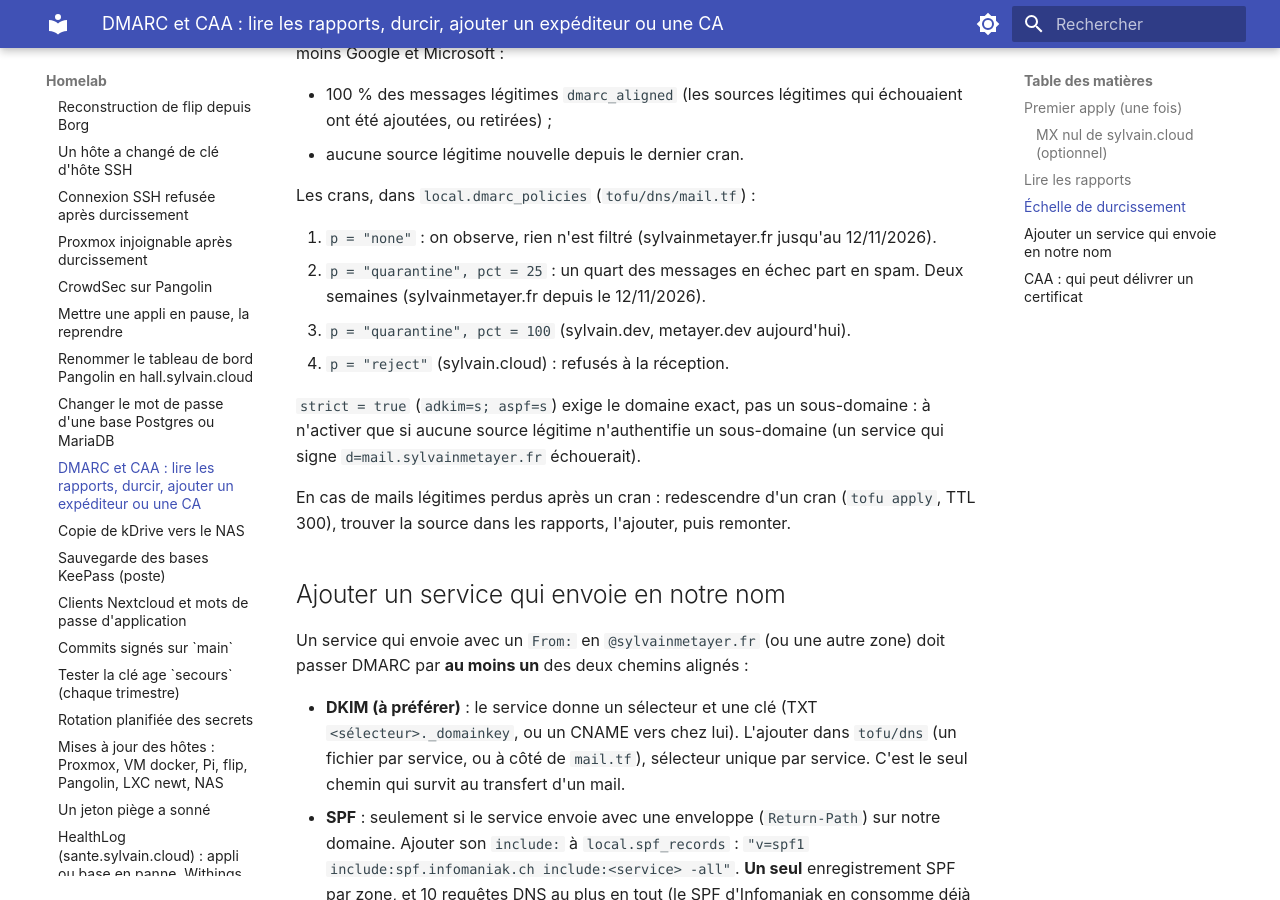
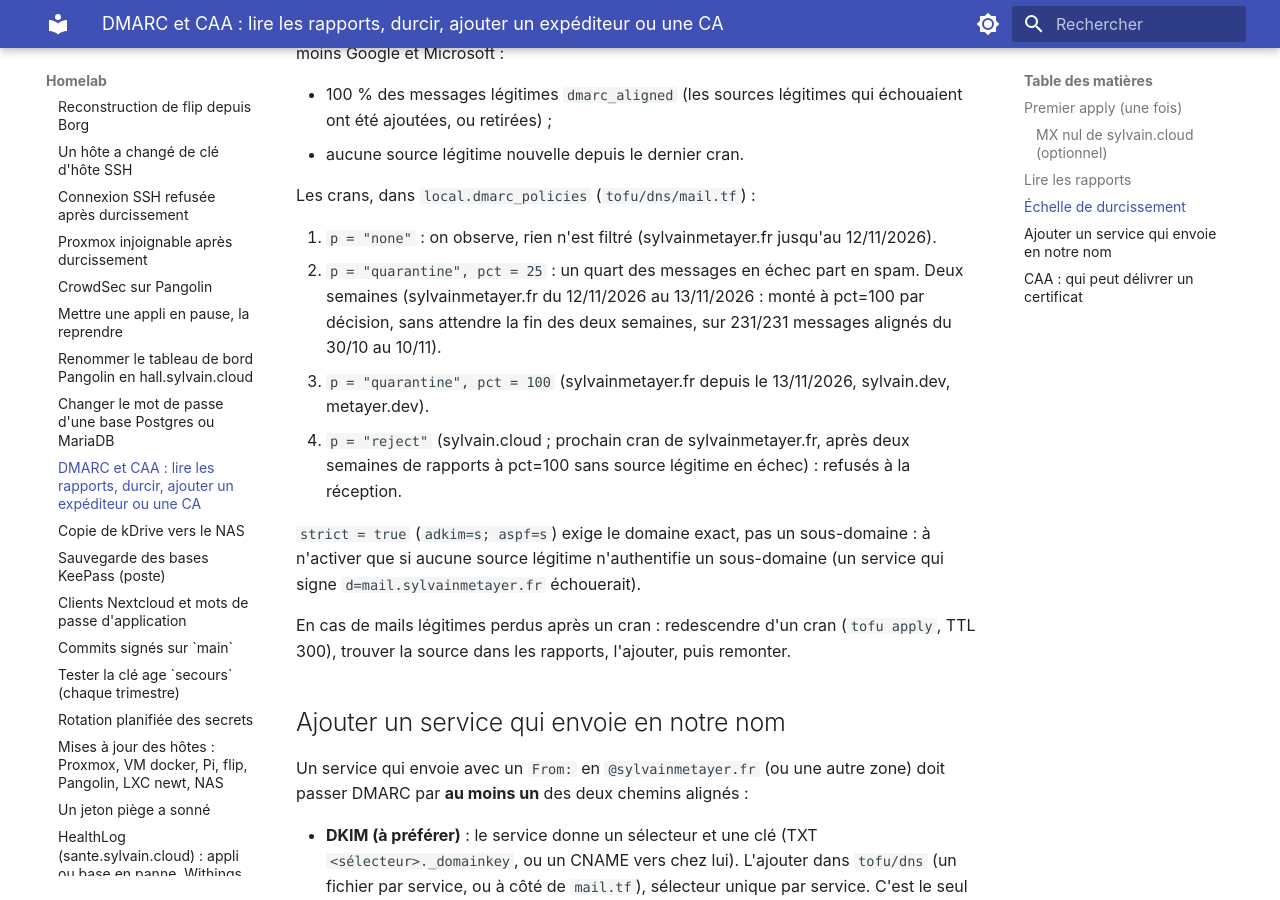
Before and after one commit to sylvainmetayer/homelab, an MkDocs documentation site: the page built from docs/runbooks/dmarc.md, in a window 1280 px wide and 900 px high, scrolled down 2998 px. Built offline with MkDocs 1.6.1 and Material for MkDocs 9.7.7, drawn with Linux system fonts in a browser that asks for light colours; some of the changed text lies outside the part shown.

Commit message:
feat(dns): DMARC de sylvainmetayer.fr à pct=100, runbook aligné
Claude-Session: https://claude.ai/code/session_01EfxfYB2pkaQLtTaWEbDKW8

```diff
--- a/docs/runbooks/dmarc.md
+++ b/docs/runbooks/dmarc.md
@@ -7,7 +7,7 @@ fournisseur publie sa clé (Infomaniak, SimpleLogin).
 
 | Zone | Envoie par | DKIM | DMARC |
 |---|---|---|---|
-| sylvainmetayer.fr | Infomaniak (boîte, et tous les hôtes et applis via `pangolin_smtp_user`) | `20230615._domainkey` (Infomaniak) | `p=quarantine; pct=25` depuis le 12/11/2026, rapports |
+| sylvainmetayer.fr | Infomaniak (boîte, et tous les hôtes et applis via `pangolin_smtp_user`) | `20230615._domainkey` (Infomaniak) | `p=quarantine` (pct=100) depuis le 13/11/2026, rapports |
 | sylvain.dev | SimpleLogin (alias, réponses) | `dkim`, `dkim02`, `dkim03` (CNAME vers simplelogin.co) | `p=quarantine` strict, rapports |
 | metayer.dev | SimpleLogin | idem | `p=quarantine` strict, rapports |
 | sylvain.cloud | rien | aucun | `p=reject`, `v=spf1 -all` (MX nul en option, voir plus bas) |
@@ -133,9 +133,9 @@ Les crans, dans `local.dmarc_policies` (`tofu/dns/mail.tf`) :
 1. `p = "none"` : on observe, rien n'est filtré (sylvainmetayer.fr jusqu'au
    12/11/2026).
 2. `p = "quarantine", pct = 25` : un quart des messages en échec part en
-   spam. Deux semaines (sylvainmetayer.fr depuis le 12/11/2026).
-3. `p = "quarantine", pct = 100` (sylvain.dev, metayer.dev aujourd'hui).
-4. `p = "reject"` (sylvain.cloud) : refusés à la réception.
+   spam. Deux semaines (sylvainmetayer.fr du 12/11/2026 au 13/11/2026 : monté à pct=100 par décision, sans attendre la fin des deux semaines, sur 231/231 messages alignés du 30/10 au 10/11).
+3. `p = "quarantine", pct = 100` (sylvainmetayer.fr depuis le 13/11/2026, sylvain.dev, metayer.dev).
+4. `p = "reject"` (sylvain.cloud ; prochain cran de sylvainmetayer.fr, après deux semaines de rapports à pct=100 sans source légitime en échec) : refusés à la réception.
 
 `strict = true` (`adkim=s; aspf=s`) exige le domaine exact, pas un
 sous-domaine : à n'activer que si aucune source légitime n'authentifie un
```
Also changed, not shown: 1 other file.
